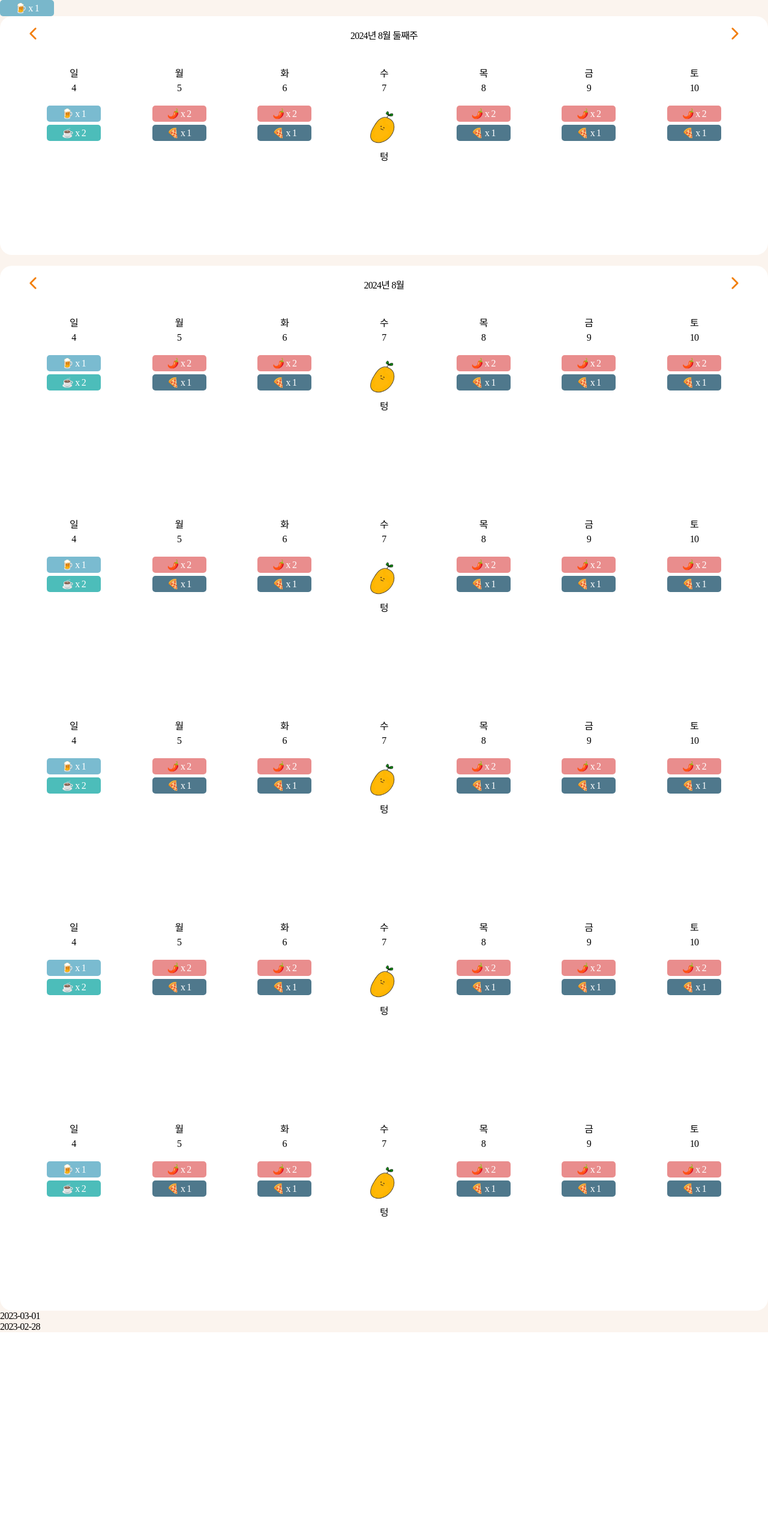
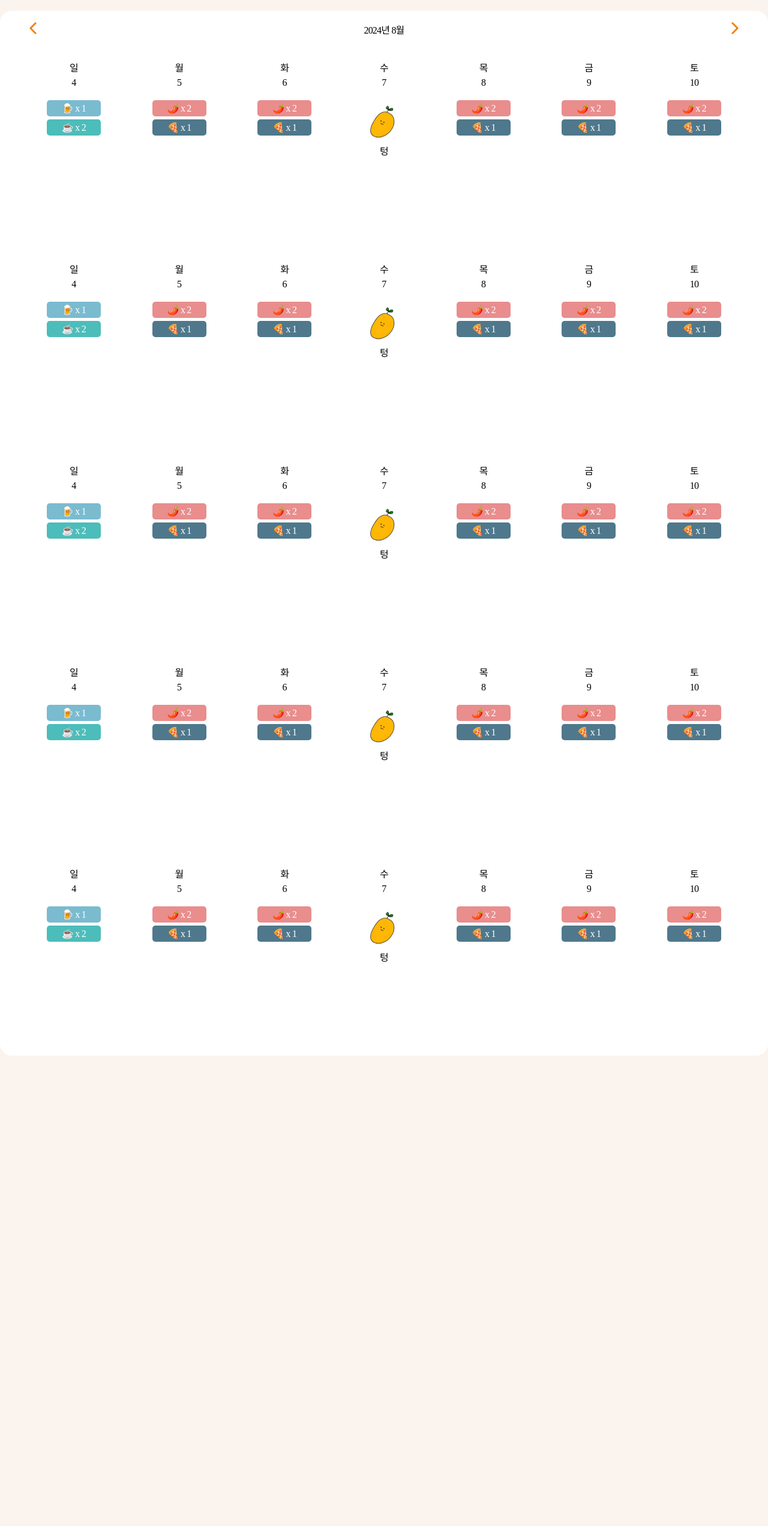
Before and after one commit to MangoSiruu/goToxicDiary, a React (Vite) app in the folder src/frontend/: page / in a window 1280 px wide. Shown: the top 2544 px of the page at 60% size. After the commit the page ends 1760 px from the top, so only its background shows below. Built offline with nearby package versions, Linux system fonts and the light colour scheme; a web font is replaced by a local one.

Commit message:
[chore] 기타 파일 수정

```diff
--- a/src/frontend/src/App.jsx
+++ b/src/frontend/src/App.jsx
@@ -38,22 +38,37 @@ function App() {
   const response = {
   }
 
-  const date = new Date("2023-03-01");
+  const date = new Date();
+  const week = sub(new Date(), {days: new Date().getDay()});
+  const month = sub(new Date(), {days: new Date().getDate()-1});
+
+  const addOneWeek = add(week, {weeks: 1});
+  const subOneWeek = sub(week, {weeks: 1});
+  const addOneMonth = add(month, {months: 1});
+  const subOneMonth = format(sub(month, {months: 1}), "yyyy-MM-dd");
 
   return (
     <div>
-      <CategoryBox type="beer" count="1"/>
+      {/* <CategoryBox type="beer" count="1"/> */}
 
-
-      {/* <OneWeek></OneWeek> */}
-      <WeeklyCalendar></WeeklyCalendar>
+      {/* <WeeklyCalendar></WeeklyCalendar> */}
       <br></br>
       <MonthlyCalendar></MonthlyCalendar>
 
+      {/* <p>오늘 {format(date, 'yyyy-MM-dd')}</p>
+      <p>일요일 {format(week, 'yyyy-MM-dd')}</p>
+      <p>1일 {format(month, 'yyyy-MM-dd')}</p>
+      <br></br>
+      <p>{format(addOneWeek, 'yyyy-MM-dd')}</p>
+      <p>{format(subOneWeek, 'yyyy-MM-dd')}</p>
+      <br></br>
+      <p>{format(addOneMonth, 'yyyy-MM-dd')}</p>
+      <p>{format(subOneMonth, 'yyyy-MM-dd')}</p>
+      <br></br>
       <p>{format(date, 'yyyy-MM-dd')}</p>
-      <p>{format(sub(date, {days : 1}), 'yyyy-MM-dd')}</p>
+      <p>{format(sub(date, {months: 1}), 'yyyy-MM-dd')}</p> */}
 
-      <QueryClientProvider client={queryClient}>
+      {/* <QueryClientProvider client={queryClient}>
         <Router>
           <Routes>
             <Route path={path.start} element={<StartView />} />
@@ -61,7 +76,7 @@ function App() {
             <Route path={path.login} element={<LoginPage />} />
           </Routes>
         </Router>
-      </QueryClientProvider>
+      </QueryClientProvider> */}
 
     </div>
   );
--- a/src/frontend/src/actions/useAuthStore.js
+++ b/src/frontend/src/actions/useAuthStore.js
@@ -1,4 +1,4 @@
-import create from 'zustand';
+import { create } from 'zustand';
 
 const useAuthStore = create((set) => ({
   authInfo: undefined,
```
